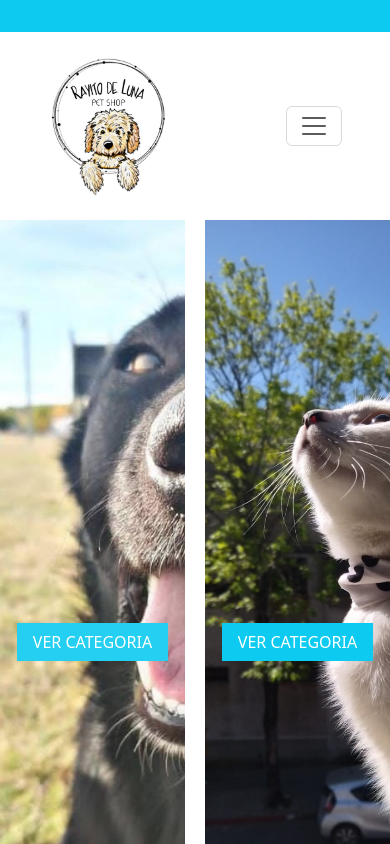
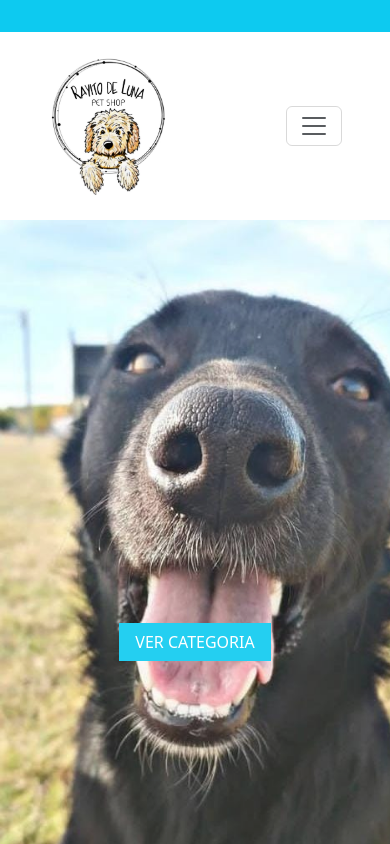
Before and after one commit to Daniel07-cool/RayitoDeLuna, a React (Vite) app: page / in a window 390 px wide. Shown: the top 844 px of the page. Built offline with nearby package versions, Linux system fonts and the light colour scheme.

Commit message:
Corrigiendo detalles de responsive

```diff
--- a/src/components/Banner.jsx
+++ b/src/components/Banner.jsx
@@ -7,12 +7,12 @@ const Banner = () => {
         <div className="container mb-5">
             <div className="row ">
 
-                <div className="col justify-content-around" style={{ backgroundImage:`url(${bannerPerro})`, backgroundRepeat:"no-repeat", backgroundSize:"cover", opacity:0.9, marginRight:20, height: "100vh", display: "flex", alignItems: "center", justifyContent: "center"}}>
+                <div className="col-md mb-5 justify-content-around" style={{ backgroundImage:`url(${bannerPerro})`, backgroundRepeat:"no-repeat", backgroundSize:"cover", opacity:0.9, marginRight:20, height: "100vh", display: "flex", alignItems: "center", justifyContent: "center"}}>
                     <Link to={"/category/perro"} className="text-decoration-none">
                         <span className="bg-info text-white text-uppercase px-3 py-2">Ver categoria</span>
                     </Link>
                 </div>
-                <div className="col" style={{ backgroundImage:`url(${bannerGato})`, backgroundRepeat:"no-repeat", backgroundSize:"cover", height: "100vh", display: "flex", alignItems: "center", justifyContent: "center"}}>
+                <div className="col-md" style={{ backgroundImage:`url(${bannerGato})`, backgroundRepeat:"no-repeat", backgroundSize:"cover", height: "100vh", display: "flex", alignItems: "center", justifyContent: "center"}}>
                     <Link to={"/category/gato"} className="text-decoration-none">
                         <span className="bg-info text-white text-uppercase px-3 py-2">Ver categoria</span>
                     </Link>
--- a/src/components/Checkout.jsx
+++ b/src/components/Checkout.jsx
@@ -85,7 +85,7 @@ const Checkout = () => {
                     </form>
                 </div>
                 <div className="col">
-                    <table className="table">
+                    <table className="table table-responsive">
                         <tbody>
                             {carrito.map(item => (
                                 <tr key={item.id}>
```
